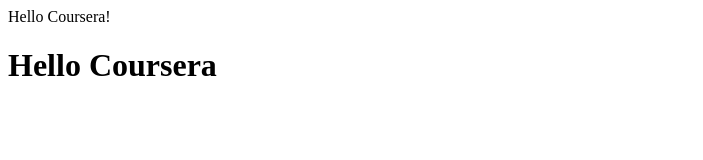
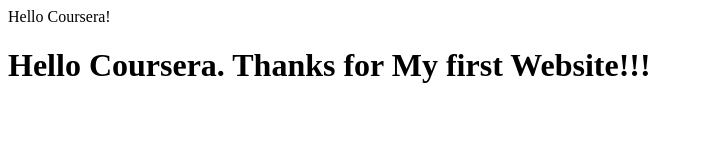
Before and after one commit to sahu-SuMiT/coursera-test, a plain HTML site: page index.html in a window 1280 px wide. Shown: the whole page, without its empty margins (0-703 px from the left). Drawn offline with Linux system fonts and the light colour scheme.

Commit message:
Update index.html

```diff
--- a/index.html
+++ b/index.html
@@ -1,6 +1,6 @@
 <!DOCTYPE html>
 <html><head>Hello Coursera!
 </head>
-<body><h1>Hello Coursera
+<body><h1>Hello Coursera. Thanks for My first Website!!!
 </h1>
 </body></html>
```
